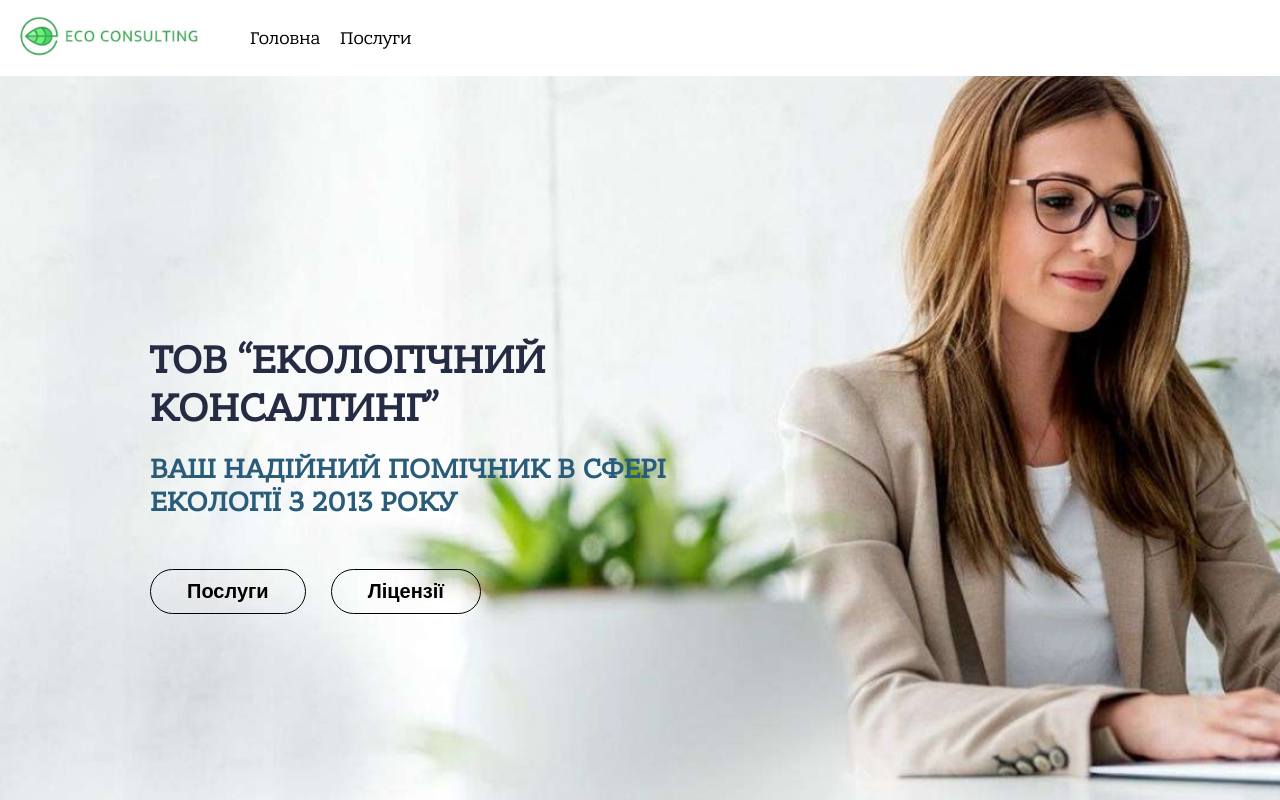
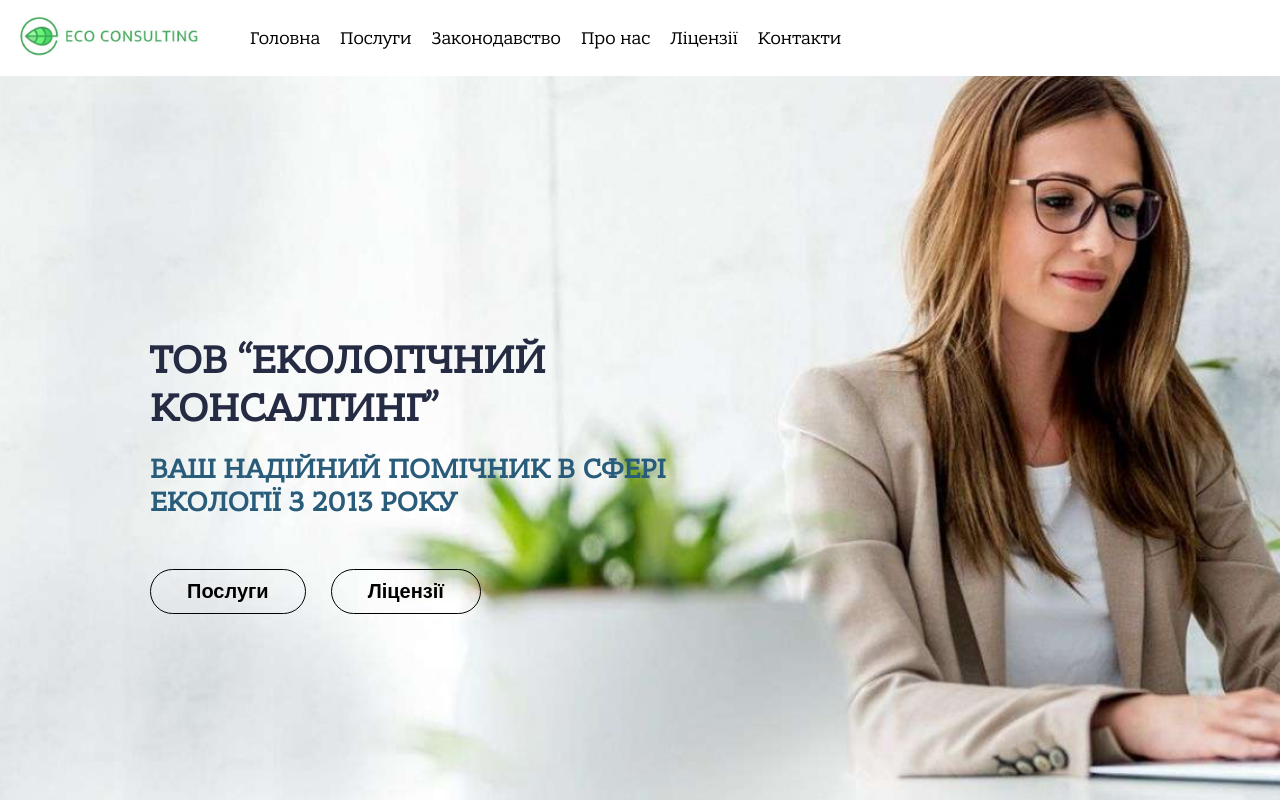
Before and after one commit to 11Vladislav/eco-consulting, a React (Create React App) app: page / in a window 1280 px wide. Shown: the top 800 px of the page. Built offline with nearby package versions, Linux system fonts and the light colour scheme.

Commit message:
add nav links

```diff
--- a/src/components/NavBar/NavBar.jsx
+++ b/src/components/NavBar/NavBar.jsx
@@ -26,10 +26,18 @@ export const NavBar = () => {
                 <MenuItem>
                     <MenuLink to="/services">Послуги</MenuLink>
                 </MenuItem>
-            {/* <Link to="/law">Законодавство</Link>
-            <Link to="/about">Про нас</Link>
-            <Link to="/licenses">Ліцензії</Link>
-            <Link to="/contacts">Контакти</Link>  */}
+                <MenuItem>
+                    <MenuLink to="/law">Законодавство</MenuLink>
+                </MenuItem>
+                <MenuItem>
+                    <MenuLink to="/about">Про нас</MenuLink>
+                </MenuItem>
+                <MenuItem>
+                    <MenuLink to="/licenses">Ліцензії</MenuLink>
+                </MenuItem>
+                <MenuItem>
+                    <MenuLink to="/contacts">Контакти</MenuLink>
+                </MenuItem>
              </Menu>
         </Nav>
     )
```
